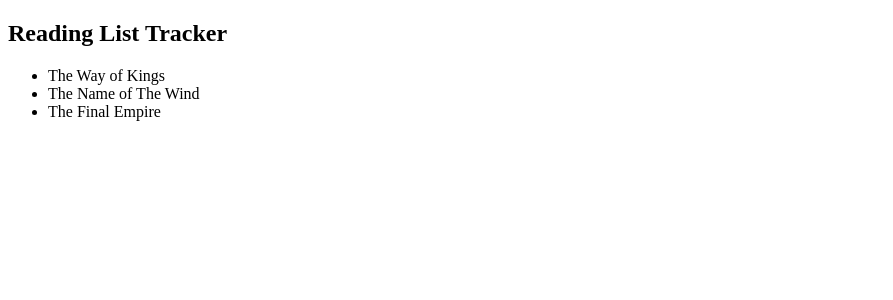
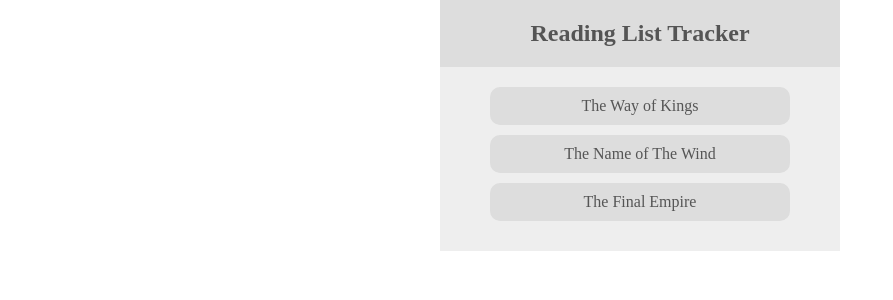
Before and after one commit to Karnveer-Grewal/reading-list-tracker, a React (Vite) app: page / in a window 1280 px wide. Shown: the top 300 px of the page, without its empty margins (0-893 px from the left). Built offline with nearby package versions, Linux system fonts and the light colour scheme.

Commit message:
added styling and useContext

```diff
--- a/src/App.jsx
+++ b/src/App.jsx
@@ -2,6 +2,7 @@ import { useState } from 'react';
 import Navbar from './components/Navbar';
 import BookList from './components/Booklist';
 import ThemeContextProvider from './contexts/ThemeContext';
+import './index.css';
 
 function App() {
   return (
--- a/src/components/BookList.jsx
+++ b/src/components/BookList.jsx
@@ -1,10 +1,19 @@
+import { useContext } from 'react';
+import { ThemeContext } from '../contexts/ThemeContext';
+
 const BookList = () => {
+  const { isLightTheme, light, dark } = useContext(ThemeContext);
+  const theme = isLightTheme ? light : dark;
+
   return (
-    <div className='book-list'>
+    <div
+      className='book-list'
+      style={{ background: theme.bg, color: theme.syntax }}
+    >
       <ul>
-        <li>The Way of Kings</li>
-        <li>The Name of The Wind</li>
-        <li>The Final Empire</li>
+        <li style={{ background: theme.ui }}>The Way of Kings</li>
+        <li style={{ background: theme.ui }}>The Name of The Wind</li>
+        <li style={{ background: theme.ui }}>The Final Empire</li>
       </ul>
     </div>
   );
--- a/src/components/Navbar.jsx
+++ b/src/components/Navbar.jsx
@@ -1,6 +1,13 @@
+import { useContext } from 'react';
+import { ThemeContext } from '../contexts/ThemeContext';
+
 const Navbar = () => {
+  const { isLightTheme, light, dark } = useContext(ThemeContext);
+
+  const theme = isLightTheme ? light : dark;
+
   return (
-    <nav>
+    <nav style={{ background: theme.ui, color: theme.syntax }}>
       <h1>Reading List Tracker</h1>
     </nav>
   );
--- a/src/contexts/ThemeContext.jsx
+++ b/src/contexts/ThemeContext.jsx
@@ -1,7 +1,6 @@
 import { createContext, useState } from 'react';
 
 export const ThemeContext = createContext();
-console.log(ThemeContext);
 
 const ThemeContextProvider = ({ children }) => {
   const [isLightTheme, setIsLightTheme] = useState(true);
--- /dev/null
+++ b/src/index.css
@@ -0,0 +1,30 @@
+* {
+  margin: 0;
+  padding: 0;
+  box-sizing: border-box;
+}
+
+nav {
+  max-width: 400px;
+  margin: 0 auto;
+  padding: 20px;
+}
+
+nav h1 {
+  text-align: center;
+}
+
+.book-list {
+  padding: 20px 50px;
+  max-width: 400px;
+  margin-right: auto;
+  margin-left: auto;
+}
+
+.book-list ul li {
+  list-style-type: none;
+  margin-bottom: 10px;
+  padding: 10px;
+  text-align: center;
+  border-radius: 10px;
+}
```
